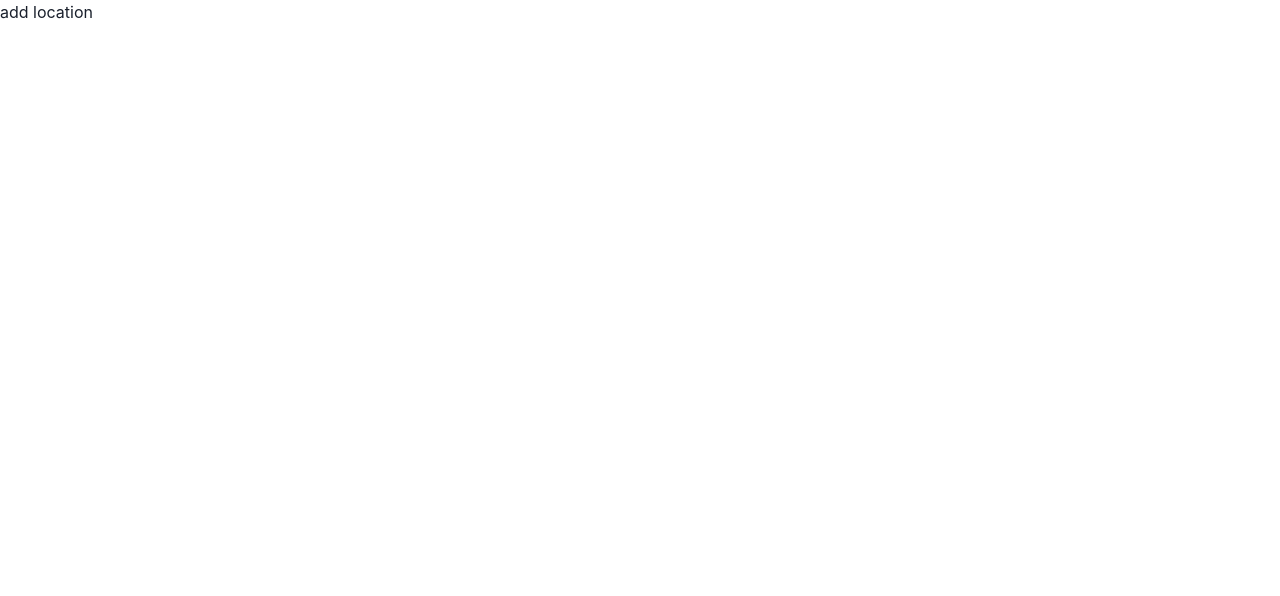
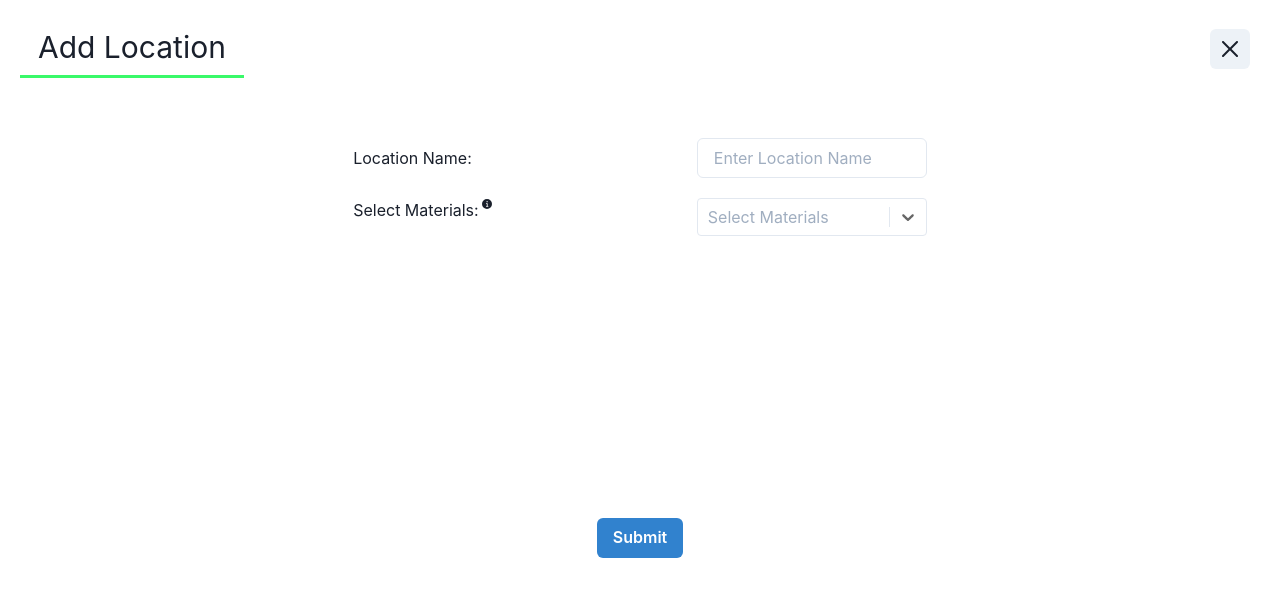
Before and after one commit to F-Carroll/Recycle-App, a React (Create React App) app in the folder client/: page /add/location in a window 1280 px wide. Shown: the top 596 px of the page. Built offline with nearby package versions, Linux system fonts and the light colour scheme.

Commit message:
Finished Files, AddItem & AddLocation

```diff
--- a/client/src/App.js
+++ b/client/src/App.js
@@ -9,6 +9,7 @@ import SearchResult from "./components/SearchResult";
 import Settings from "./components/Settings"
 import SettingsHandler from "./components/SettingsHandler"
 import AddItem from "./components/AddItem";
+import AddLocation from "./components/AddLocation";
 
 function App() {
 
@@ -31,7 +32,7 @@ function App() {
          </Route>
 
          <Route path="/add/location">
-           <h1>add location</h1>
+           <AddLocation/>
          </Route>
 
 
--- a/client/src/components/AddItem.js
+++ b/client/src/components/AddItem.js
@@ -11,17 +11,32 @@ import {
 } from "@chakra-ui/react";
 import { CloseIcon, InfoIcon } from "@chakra-ui/icons";
 import Select from "react-select";
+import options from "../options.json"
 
 export default function AddItem() {
-  const [product_name, setProduct_Name] = useState("");
+  const [product_name, setProduct_Name] = useState("".toLowerCase());
   const [barcode, setBarcode] = useState("");
   const [materials, setMaterials] = useState([]);
 
-  const options = [
-    { value: "chocolate", label: "Chocolate" },
-    { value: "strawberry", label: "Strawberry" },
-    { value: "vanilla", label: "Vanilla" },
-  ];
+  function Capitalize(string) {
+    const input = string.toLowerCase();
+    const words = input.split(" ");
+
+for (let i = 0; i < words.length; i++) {
+    words[i] = words[i][0].toUpperCase() + words[i].substr(1);
+}
+
+return words.join(" ")
+  }
+
+  const parsedOptions = []
+
+    options.optionsList.forEach((option) => {
+  parsedOptions.push(({value: option, label: Capitalize(option)}))
+  })
+
+  console.log(parsedOptions)
+
 
   function customTheme(theme) {
     return {
@@ -124,7 +139,7 @@ export default function AddItem() {
             <Select
               theme={customTheme}
               closeMenuOnSelect={false}
-              options={options}
+              options={parsedOptions}
               onChange={setMaterials}
               isMulti
               autoFocus
--- /dev/null
+++ b/client/src/components/AddLocation.js
@@ -0,0 +1,151 @@
+import React, { useState } from "react";
+import {
+  Text,
+  Spacer,
+  Center,
+  Button,
+  Flex,
+  Container,
+  Tooltip,
+  Input,
+} from "@chakra-ui/react";
+import { CloseIcon, InfoIcon } from "@chakra-ui/icons";
+import Select from "react-select";
+import options from "../options.json";
+
+export default function AddLocation() {
+  const [location_name, setLocation_Name] = useState("");
+  const [loc_materials, setLoc_Materials] = useState([]);
+
+  function Capitalize(string) {
+    const input = string.toLowerCase();
+    const words = input.split(" ");
+
+    for (let i = 0; i < words.length; i++) {
+      words[i] = words[i][0].toUpperCase() + words[i].substr(1);
+    }
+
+    return words.join(" ");
+  }
+
+  const parsedOptions = [];
+
+  options.optionsList.forEach((option) => {
+    parsedOptions.push({ value: option, label: Capitalize(option) });
+  });
+
+  const location_materials = loc_materials.map((item) =>
+    item.label.toLowerCase()
+  );
+
+  const onSubmitForm = async (e) => {
+    e.preventDefault();
+    try {
+      const body = { location_name, location_materials };
+      await fetch("http://localhost:5000/api/locations", {
+        method: "POST",
+        headers: { "Content-Type": "application/json" },
+        body: JSON.stringify(body),
+      });
+      window.location = "/";
+    } catch (error) {
+      console.error(error.message);
+    }
+  };
+
+  function handleClose() {
+    window.location = "/";
+  }
+
+  const NameInputHandler = (event) => {
+    setLocation_Name(event.target.value);
+  };
+
+  function customTheme(theme) {
+    return {
+      ...theme,
+      colors: {
+        ...theme.colors,
+        primary: "none",
+        neutral20: "#E2E8F0",
+        neutral30: "#CBD5E0",
+        neutral50: "#A0AEC0",
+        primary25: "#EFF2F5",
+        primary50: "#DFE5EC",
+      },
+    };
+  }
+
+  return (
+    <>
+      <Flex>
+        <Text
+          fontSize="30px"
+          m="20px"
+          p="5px"
+          px="18px"
+          borderBottomWidth="3.5px"
+          borderColor="#39F969"
+        >
+          Add Location
+        </Text>
+        <Spacer />
+        <Center>
+          <Button mr="30px" p="0" onClick={handleClose}>
+            <CloseIcon />
+          </Button>
+        </Center>
+      </Flex>
+      <form onSubmit={onSubmitForm}>
+        <Container mt="40px" height="60vw">
+          <Flex>
+            <Center>
+              <Text>Location Name:</Text>
+            </Center>
+            <Spacer />
+            <Input
+              type="text"
+              w="230px"
+              placeholder="Enter Location Name"
+              autoComplete="off"
+              onChange={NameInputHandler}
+            />
+          </Flex>
+          <Flex mt="20px" h="40vh">
+            <Text>
+              Select Materials:
+              <Tooltip
+                m="5px"
+                hasArrow
+                label="Select all the materials currently recycled by this location."
+                bg="gray.100"
+                color="black"
+              >
+                <InfoIcon h="10px" mb="15px" />
+              </Tooltip>
+            </Text>
+
+            <Spacer />
+            <Container w="230px" px="0">
+              <Select
+                theme={customTheme}
+                closeMenuOnSelect={false}
+                options={parsedOptions}
+                onChange={setLoc_Materials}
+                isMulti
+                autoFocus
+                isSearchable
+                placeholder="Select Materials"
+              />
+            </Container>
+          </Flex>
+          <Center>
+            <Button type="submit" colorScheme="blue">
+              Submit
+            </Button>
+          </Center>
+        </Container>
+      </form>
+    </>
+  );
+}
--- a/client/src/components/SearchResult.js
+++ b/client/src/components/SearchResult.js
@@ -1,9 +1,9 @@
-import React, { useEffect } from "react";
+import React, { useEffect, useState } from "react";
 import { v4 as uuidv4 } from "uuid";
 import Fuse from "fuse.js";
 import { useDispatch, useSelector } from "react-redux";
 import { setItems } from "../actions";
-import { Box, Text, Container, Center, Wrap, WrapItem, Tooltip } from "@chakra-ui/react";
+import { Box, Text, Container, Center, Wrap, WrapItem, Tooltip, Alert, AlertIcon, CloseButton } from "@chakra-ui/react";
 import moment from 'moment'
 
 const SearchResult = (props) => {
@@ -12,10 +12,18 @@ const SearchResult = (props) => {
   const items = useSelector((state) => state.items);
   const selectedLocation = useSelector((state) => state.selectedLocation);
 
+  const [infoOpen, setInfoOpen] = useState(true);
 
+  function Capitalize(string) {
+    const input = string.toLowerCase();
+    const words = input.split(" ");
 
+for (let i = 0; i < words.length; i++) {
+    words[i] = words[i][0].toUpperCase() + words[i].substr(1);
+}
 
-
+return words.join(" ")
+  }
 
   useEffect(() => {
     const getItems = async () => {
@@ -46,7 +54,7 @@ const SearchResult = (props) => {
 
   function RenderList({ items }) {
     if (items?.length) {
-      return items.map((item) => <p key={uuidv4()}>{item}</p>);
+      return items.map((item) => <p key={uuidv4()}>{Capitalize(item)}</p>);
     } else {
       return <Center h="60%" color="gray.500">No items</Center>
     }
@@ -85,8 +93,8 @@ const SearchResult = (props) => {
     </Container>
   </WrapItem>
 </Wrap>
-<Tooltip hasArrow label={moment(item.record_date).format("Do MMM YYYY [at] H:MM")} color="white" bg="gray.700" fontSize="9px" >
-<Text color="gray.400" fontSize="14px" mt="10px" width="fit-content" >Updated {moment(item.record_date).fromNow()}</Text>
+<Tooltip hasArrow label={moment(item.record_date).format("Do MMM YYYY [at] hh:mm A")} color="white" bg="gray.700" fontSize="9px" >
+<Text color="gray.400" fontSize="14px" mt="10px" width="fit-content" >Edited {moment(item.record_date).fromNow()}</Text>
 </Tooltip>
 </Box>
 
--- /dev/null
+++ b/client/src/options.json
@@ -0,0 +1,7 @@
+{
+    "optionsList": [
+        "Test",
+        "The",
+        "File"
+    ]
+}
```
